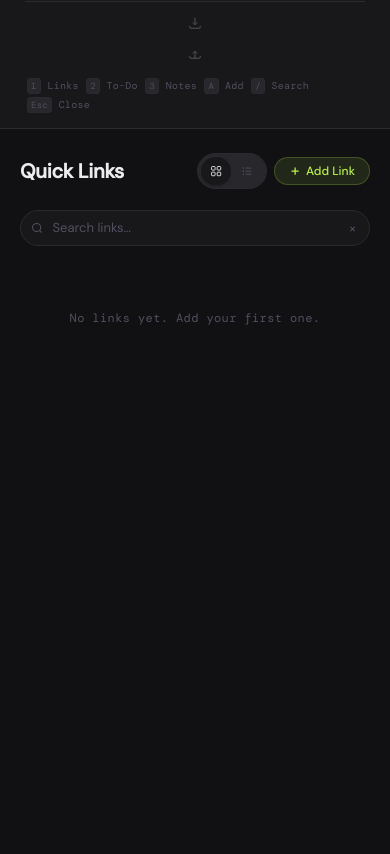
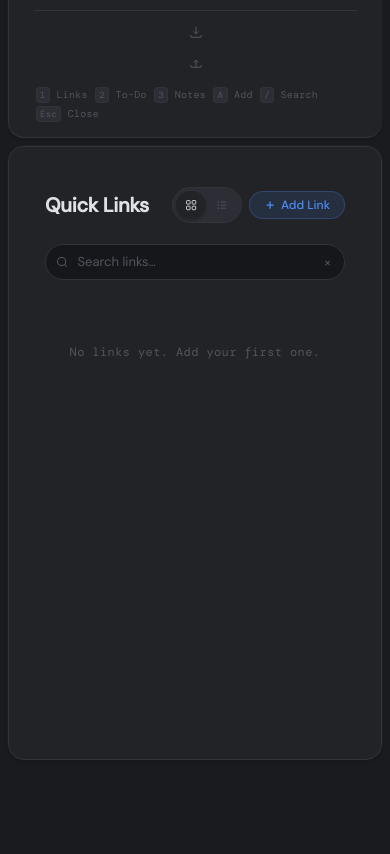
Before and after one commit to arquizade/new-tab-dashboard, a website built with Vite: page index.html in a window 390 px wide. Shown: the part 76-930 px from the top of the page. After the commit the page ends 844 px from the top, so only its background shows below. Built offline with nearby package versions, Linux system fonts and the light colour scheme; some packages are replaced by stand-ins of ours; a web font is replaced by a local one.

Commit message:
feat: add dark and light theme update

```diff
--- a/src/styles/style.css
+++ b/src/styles/style.css
@@ -1,54 +1,65 @@
 @import "tailwindcss";
 
-/* ─── Color Tokens ───────────────────────────────────────────── */
+/* ─── Islands Dark ────────────────────────────────────────────── */
+/*
+ * Canvas (#1a1b1e) is the deep background between panels.
+ * Surface (#222327) is the elevated island card above it.
+ * Separation comes from depth + shadow, not harsh borders.
+ * Rounded corners: 20px panels, 16px cards, 12px inputs, 8px items.
+ */
 :root,
 [data-theme="dark"] {
-    --bg: #111113;
-    --bg-subtle: #0d0d0f;
-    --surface: #18181b;
-    --surface-2: #202024;
-    --surface-3: #27272c;
-    --border: #2a2a30;
-    --border-mid: #343440;
-    --text-1: #ececee;
-    --text-2: #8e8e9a;
-    --text-3: #505060;
-    --accent: #b8f050;
-    --accent-soft: rgba(184, 240, 80, 0.1);
-    --accent-border: rgba(184, 240, 80, 0.22);
-    --accent-glow: rgba(184, 240, 80, 0.08);
-    --danger: #ff6b6b;
-    --danger-soft: rgba(255, 107, 107, 0.1);
-    --danger-border: rgba(255, 107, 107, 0.2);
+    --bg: #1a1b1e;
+    --bg-subtle: #16171a;
+    --surface: #222327;
+    --surface-2: #27282e;
+    --surface-3: #2d2e35;
+    --border: #32333b;
+    --border-mid: #3e3f4a;
+    --text-1: #dfe1e5;
+    --text-2: #8e909a;
+    --text-3: #52545f;
+    --accent: #4d8cf7;
+    --accent-soft: rgba(77, 140, 247, 0.12);
+    --accent-border: rgba(77, 140, 247, 0.25);
+    --accent-glow: rgba(77, 140, 247, 0.08);
+    --danger: #e06c75;
+    --danger-soft: rgba(224, 108, 117, 0.1);
+    --danger-border: rgba(224, 108, 117, 0.22);
     --shadow-sm:
-        0 1px 2px rgba(0, 0, 0, 0.35), 0 0 0 1px rgba(255, 255, 255, 0.03);
+        0 1px 3px rgba(0, 0, 0, 0.4), 0 0 0 1px rgba(255, 255, 255, 0.04);
     --shadow-md:
-        0 4px 12px rgba(0, 0, 0, 0.45), 0 0 0 1px rgba(255, 255, 255, 0.03);
+        0 4px 14px rgba(0, 0, 0, 0.55), 0 0 0 1px rgba(255, 255, 255, 0.05);
     color-scheme: dark;
 }
 
+/* ─── Islands Light ───────────────────────────────────────────── */
+/*
+ * Canvas (#eceef2) is the warm grey sea between panels.
+ * Surface (#ffffff) is the crisp white island card above it.
+ */
 [data-theme="light"] {
-    --bg: #f0eff4;
-    --bg-subtle: #e8e7ee;
+    --bg: #eceef2;
+    --bg-subtle: #e4e6eb;
     --surface: #ffffff;
-    --surface-2: #f7f6fb;
-    --surface-3: #eeecf5;
-    --border: #e2e0ea;
-    --border-mid: #cac8d6;
-    --text-1: #16151a;
-    --text-2: #635f78;
-    --text-3: #a09cbf;
-    --accent: #5b3de8;
-    --accent-soft: rgba(91, 61, 232, 0.08);
-    --accent-border: rgba(91, 61, 232, 0.22);
-    --accent-glow: rgba(91, 61, 232, 0.1);
-    --danger: #d63030;
-    --danger-soft: rgba(214, 48, 48, 0.07);
-    --danger-border: rgba(214, 48, 48, 0.18);
+    --surface-2: #f5f6fa;
+    --surface-3: #eef0f5;
+    --border: #dcdee6;
+    --border-mid: #c8cad4;
+    --text-1: #1a1c20;
+    --text-2: #5a5d6e;
+    --text-3: #9ea1b0;
+    --accent: #3d7ef5;
+    --accent-soft: rgba(61, 126, 245, 0.09);
+    --accent-border: rgba(61, 126, 245, 0.24);
+    --accent-glow: rgba(61, 126, 245, 0.07);
+    --danger: #d1434e;
+    --danger-soft: rgba(209, 67, 78, 0.08);
+    --danger-border: rgba(209, 67, 78, 0.2);
     --shadow-sm:
-        0 1px 3px rgba(80, 60, 140, 0.07), 0 0 0 1px rgba(80, 60, 140, 0.05);
+        0 1px 3px rgba(26, 28, 32, 0.08), 0 0 0 1px rgba(26, 28, 32, 0.06);
     --shadow-md:
-        0 4px 16px rgba(80, 60, 140, 0.1), 0 0 0 1px rgba(80, 60, 140, 0.05);
+        0 4px 16px rgba(26, 28, 32, 0.11), 0 0 0 1px rgba(26, 28, 32, 0.07);
     color-scheme: light;
 }
 
@@ -70,6 +81,7 @@
     --font-sans: "DM Sans", sans-serif;
     --font-mono: "DM Mono", monospace;
 
+    /* Islands radii — generous rounding throughout */
     --radius-sm: 8px;
     --radius-md: 12px;
     --radius-lg: 16px;
@@ -210,7 +222,12 @@
         gap: 6px;
     }
 
-    /* ─── Link Cards (dynamically rendered) ──────────────────── */
+    /* ─── Link Cards ─────────────────────────────────────────── */
+    /*
+     * Islands pattern: card sits on surface, separated from --bg
+     * by shadow + subtle border. Corner radius 20px matches the
+     * panel radius used across JetBrains Islands UI.
+     */
     .link-card {
         display: flex;
         flex-direction: column;
@@ -218,7 +235,7 @@
         padding: 16px;
         background: var(--surface);
         border: 1px solid var(--border);
-        border-radius: 16px;
+        border-radius: var(--radius-xl);
         text-decoration: none;
         color: inherit;
         position: relative;
@@ -327,7 +344,7 @@
         opacity: 1;
     }
 
-    /* ─── Todo Items (dynamically rendered) ──────────────────── */
+    /* ─── Todo Items ─────────────────────────────────────────── */
     .todo-item {
         display: flex;
         align-items: center;
@@ -335,7 +352,7 @@
         padding: 13px 16px;
         background: var(--surface);
         border: 1px solid var(--border);
-        border-radius: 16px;
+        border-radius: var(--radius-lg);
         box-shadow: var(--shadow-sm);
         position: relative;
         transition:
@@ -383,11 +400,15 @@
         color: var(--danger);
     }
 
-    /* ─── Note Cards (dynamically rendered) ──────────────────── */
+    /* ─── Note Cards ─────────────────────────────────────────── */
+    /*
+     * Notes use 20px radius (--radius-xl) to match the Islands
+     * panel rounding. Separation from background via shadow + border.
+     */
     .note-card {
         background: var(--surface);
         border: 1px solid var(--border);
-        border-radius: 20px;
+        border-radius: var(--radius-xl);
         padding: 18px 22px;
         position: relative;
         box-shadow: var(--shadow-sm);
@@ -445,7 +466,7 @@
         filter: brightness(1.2);
     }
 
-    /* ─── Import Confirm (animation on reveal) ───────────────── */
+    /* ─── Import Confirm ─────────────────────────────────────── */
     .import-confirm:not(.hidden) {
         animation: fadeUp 150ms var(--ease-smooth) both;
     }
@@ -460,6 +481,113 @@
     to {
         opacity: 1;
         transform: translateY(0);
+    }
+}
+
+/* ─── Islands Layout ─────────────────────────────────────────── */
+/*
+ * The core Islands pattern:
+ * - body background (--bg) = the canvas / sea between panels
+ * - sidebar + main-content = islands floating on that canvas
+ * - Each section inside main = its own island panel
+ *
+ * We add padding to body so the canvas color shows as a
+ * visible gap around the sidebar and main panel.
+ */
+
+body {
+    padding: 10px;
+    gap: 10px;
+    background: var(--bg);
+}
+
+/* Sidebar island */
+nav#sidebar {
+    top: 10px;
+    left: 10px;
+    bottom: 10px;
+    min-height: calc(100vh - 20px);
+    border-radius: 16px;
+    border: 1px solid var(--border);
+    box-shadow: var(--shadow-sm);
+    /* Clip children to the rounded corners */
+    overflow: hidden;
+}
+
+/* Main content island */
+main#main {
+    margin-left: calc(216px + 10px); /* sidebar width + left offset + gap */
+    width: calc(100% - 216px - 30px);
+    min-height: calc(100vh - 20px);
+    background: var(--surface);
+    border-radius: 16px;
+    border: 1px solid var(--border);
+    box-shadow: var(--shadow-sm);
+    padding: 40px 48px;
+    /* Smooth theme transition */
+    transition:
+        background 180ms var(--ease-smooth),
+        border-color 180ms var(--ease-smooth);
+}
+
+/* Each section is its own inner island panel */
+.section.active {
+    background: transparent; /* main panel IS the island */
+}
+
+/* Section header stays as-is — already well spaced */
+
+/* Search bar gets a slightly inset feel */
+#section-links .relative input {
+    background: var(--bg-subtle);
+}
+
+/* Forms sit slightly raised above the section surface */
+#formLink,
+#formTodo,
+#formNote {
+    background: var(--surface-2);
+    border-color: var(--border-mid);
+}
+
+/* Responsive adjustments to keep the island gap visible */
+@media (max-width: 860px) {
+    nav#sidebar {
+        left: 10px;
+        top: 10px;
+        bottom: 10px;
+    }
+    main#main {
+        margin-left: calc(180px + 20px);
+        width: calc(100% - 180px - 30px);
+        padding: 32px 28px;
+    }
+}
+
+@media (max-width: 640px) {
+    body {
+        padding: 8px;
+        gap: 8px;
+        flex-direction: column;
+    }
+
+    nav#sidebar {
+        position: relative;
+        top: auto;
+        left: auto;
+        bottom: auto;
+        min-height: auto;
+        height: auto;
+        width: 100%;
+        border-right: none;
+    }
+
+    main#main {
+        margin-left: 0;
+        width: 100%;
+        min-height: auto;
+        padding: 24px 20px;
+        border-radius: 16px;
     }
 }
 
@@ -604,42 +732,18 @@
 
 /* ─── Responsive ─────────────────────────────────────────────── */
 @media (min-width: 1400px) {
-    .main-content {
-        padding: 60px 80px;
+    main#main {
+        padding: 52px 72px;
     }
 }
 
 @media (max-width: 1100px) {
-    .main-content {
-        padding: 40px 40px;
-    }
-}
-
-@media (max-width: 860px) {
-    .sidebar-nav-area {
-        width: 180px;
-    }
-    .main-content {
-        margin-left: 180px;
-        width: calc(100% - 180px);
-        padding: 32px 28px;
+    main#main {
+        padding: 40px 36px;
     }
 }
 
 @media (max-width: 640px) {
-    .sidebar-nav-area {
-        width: 100%;
-        min-height: auto;
-        height: auto;
-        position: relative;
-        flex-direction: row;
-        flex-wrap: wrap;
-        align-items: center;
-        padding: 12px 16px;
-        border-right: none;
-        border-bottom: 1px solid var(--border);
-    }
-
     .sidebar-logo-area {
         padding: 0;
         border-bottom: none;
@@ -650,6 +754,13 @@
     }
     .sidebar-footer-area {
         padding: 0;
+    }
+
+    .sidebar-nav-area {
+        flex-direction: row;
+        flex-wrap: wrap;
+        align-items: center;
+        padding: 12px 16px;
     }
 
     .sidebar-nav-list {
@@ -663,6 +774,7 @@
     .sidebar-nav-list li {
         flex-shrink: 0;
     }
+
     .nav-btn-label,
     .theme-label,
     .btn-export-label,
@@ -678,17 +790,6 @@
         padding: 8px 10px;
     }
 
-    body {
-        flex-direction: column;
-    }
-
-    .main-content {
-        margin-left: 0;
-        width: 100%;
-        padding: 24px 20px;
-        min-height: calc(100vh - 60px);
-    }
-
     .links-grid {
         grid-template-columns: repeat(auto-fill, minmax(140px, 1fr));
     }
```
Also changed, not shown: 1 other file.
